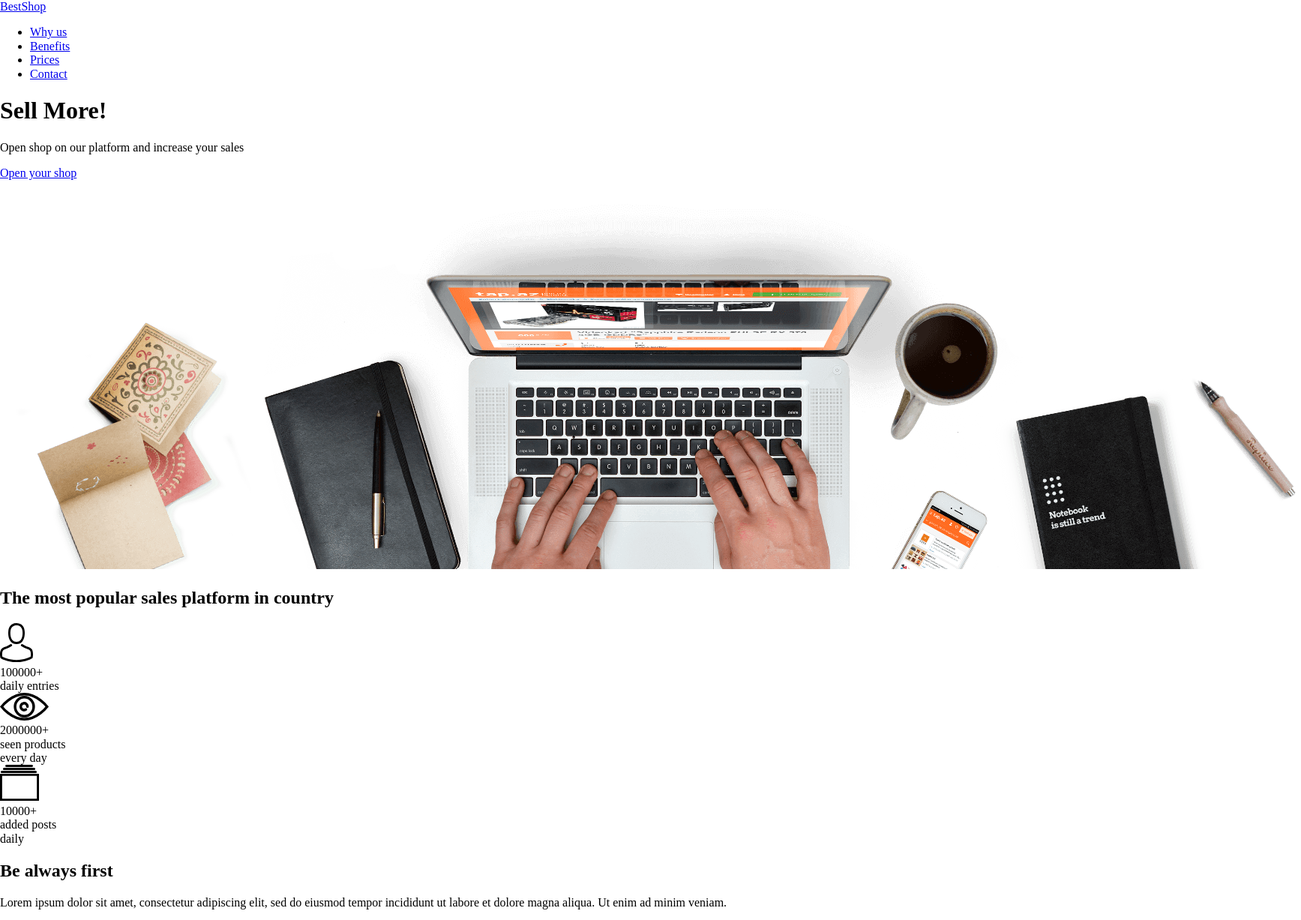
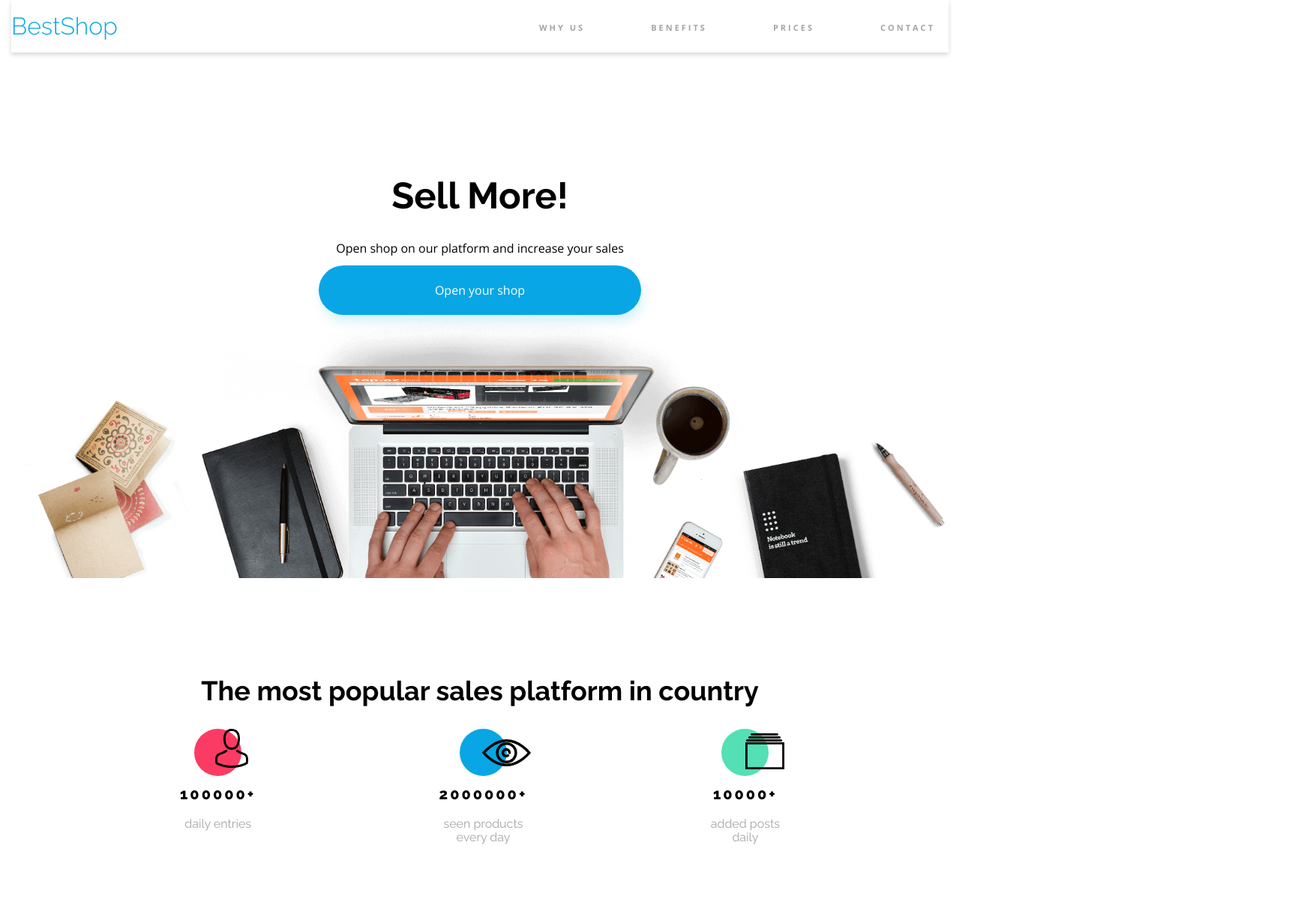
Before and after one commit to Makflay/BestShop, a website built with Parcel: page index.html in a window 1280 px wide. Shown: the top 1227 px of the page at 75% size, 1735 px wide, since content can reach past the window. Built offline with nearby package versions, Linux system fonts and the light colour scheme.

Commit message:
Was created Header, opening, statistic

```diff
--- a/index.html
+++ b/index.html
@@ -4,29 +4,36 @@
     <meta charset="UTF-8">
     <meta name="viewport" content="width=device-width, initial-scale=1.0">
     <link rel="stylesheet" href="./scss/main.scss">
-
+    <!-- <link rel="stylesheet" href="./style/style.css"> -->
     <link rel="preconnect" href="https://fonts.googleapis.com">
     <link rel="preconnect" href="https://fonts.gstatic.com" crossorigin>
     <link href="https://fonts.googleapis.com/css2?family=Open+Sans:ital,wght@0,300..800;1,300..800&family=Raleway:ital,wght@0,100..900;1,100..900&display=swap" rel="stylesheet">
     <title>Best Shop</title>
 </head>
 <body>
+  <div class="container">
     <header class="header">
-    <div class="container">
-      <a href="#" class="logo">BestShop</a>
-      <nav>
-        <ul class="header__nav">
-          <li class="nav__item">
-            <a href="#statistic" class="nav__link">Why us</a>
+      <div class="header__container">
+        <a href="#" class="header__logo">BestShop</a>
+        <nav class="header__nav">
+          <input type="checkbox" class="header__menu-btn" id="menu-btn">
+          <label for="menu-btn" class="header__menu-toggle">
+            <span class="header__menu-line"></span>
+            <span class="header__menu-line"></span>
+            <span class="header__menu-line"></span>
+          </label>
+          <ul class="header__nav-list">
+            <li class="header__nav-item">
+              <a href="#statistic" class="header__nav-link">Why us</a>
             </li>
-          <li class="nav__item">
-            <a href="#benefits" class="nav__link">Benefits</a>
+            <li class="header__nav-item">
+              <a href="#benefits" class="header__nav-link">Benefits</a>
             </li>
-          <li class="nav__item">
-            <a href="#prices" class="nav__link">Prices</a>
+            <li class="header__nav-item">
+              <a href="#prices" class="header__nav-link">Prices</a>
             </li>
-          <li class="nav__item">
-            <a href="#contact" class="nav__link">Contact</a>
+            <li class="header__nav-item">
+              <a href="#contact" class="header__nav-link">Contact</a>
             </li>
           </ul>
         </nav>
@@ -34,44 +41,44 @@
     </header>
 
     <section class="opening" id="opening">
-    <div class="container">
+      <div class="opening__content">
         <h1 class="opening__header">Sell More!</h1>
         <p class="opening__heading">Open shop on our platform and increase your sales</p>
-      <a href="#" class="btn btn--primary btn--large">Open your shop</a>
+        <a href="#" class="opening__btn btn--primary btn--large">Open your shop</a>
       </div>
       <img src="./img/Background.png" alt="Background Image" class="opening__image">
     </section>
 
     <section class="statistic" id="statistic">
-    <div class="container">
-      <h2>The most popular sales platform in country</h2>
+      <div class="statistic__container">
+        <h2 class="statistic__header">The most popular sales platform in country</h2>
         <div class="statistic__articles">
           <div class="statistic__article">
-          <div class="statistics__circle">
-            <img src="./img/Person.svg" class="statistics__img" alt="Person">
+            <div class="statistic__circle">
+              <img src="./img/Person.svg" class="statistic__img" alt="Person">
             </div>
-          <div class="statistics__number">100000+</div>
-          <div class="statistics__description">daily entries</div>
+            <div class="statistic__number">100000+</div>
+            <div class="statistic__description">daily entries</div>
           </div>
           <div class="statistic__article">
-          <div class="statistics__circle">
-            <img src="./img/Eye.svg" class="statistics__img" alt="Eye">
+            <div class="statistic__circle">
+              <img src="./img/Eye.svg" class="statistic__img" alt="Eye">
             </div>
-          <div class="statistics__number">2000000+</div>
-          <div class="statistics__description">seen products<br>every day</div>
+            <div class="statistic__number">2000000+</div>
+            <div class="statistic__description">seen products<br>every day</div>
           </div>
           <div class="statistic__article">
-          <div class="statistics__circle">
-            <img src="./img/Catalog.svg" class="statistics__img" alt="Catalog">
+            <div class="statistic__circle">
+              <img src="./img/Catalog.svg" class="statistic__img" alt="Catalog">
             </div>
-          <div class="statistics__number">10000+</div>
-          <div class="statistics__description">added posts<br>daily</div>
+            <div class="statistic__number">10000+</div>
+            <div class="statistic__description">added posts<br>daily</div>
           </div>
         </div>
       </div>
     </section>
 
-  <section class="benefits" id="benefits">
+    <!-- <section class="benefits" id="benefits">
       <div class="container">
 
         <div class="benefits__single benefits__single--notebook">
@@ -120,9 +127,9 @@
         </div>
 
       </div>
-  </section>
+    </section> -->
 
-  <section class="pricing" id="prices">
+    <!-- <section class="pricing" id="prices">
       <div class="container">
         <h2>Pricing</h2>
         <div class="pricing__boxes">
@@ -174,9 +181,9 @@
           </div>
         </div>
       </div>
-  </section>
+    </section> -->
 
-  <section class="contact" id="contact">
+    <!-- <section class="contact" id="contact">
       <div class="container">
 
         <div class="contact__column">
@@ -228,9 +235,9 @@
           </form>
         </div>
       </div>
-  </section>
+    </section> -->
 
-  <footer class="footer">
+    <!-- <footer class="footer">
       <div class="container">
         <div class="footer__info">
           <a href="#" class="logo">BestShop</a>
@@ -241,6 +248,6 @@
           <a href="https://www.facebook.com/"><img src="./img/Facebook.svg" alt="facebook"/></a>
         </div>
       </div>
-  </footer>
-
+    </footer>   -->
+  </div>
 </body>
--- a/scss/elements/_base.scss
+++ b/scss/elements/_base.scss
@@ -1,21 +1,23 @@
-@use '../settings/fonts';
-@use '../settings/colors';
-@use '../settings/mixins';
+@use '../settings/' as settings;
 
 * {
   box-sizing: border-box;
 }
 
 body {
-  font-family: fonts.$font-open-sans;
+  font-family: settings.$font-open-sans;
 }
 
 a {
   text-decoration: none;
 }
 
+li {
+  list-style: none;
+}
+
 h2 {
-  font-family: fonts.$font-raleway;
+  font-family: settings.$font-raleway;
   font-size: 2.25rem;
 }
 
@@ -23,15 +25,33 @@ h2 {
   width: 1352px;
   margin: 0 auto;
 
-  @include notebook {
+  @include settings.notebook {
+    width: 100%;
+    padding: 0 15px;
+  }
+
+  @include settings.mobile {
     width: 100%;
     padding: 0 15px;
   }
 }
 
-.logo {
-  font-family: fonts.$font-raleway;
-  font-size: 2rem;
-  font-weight: 300;
-  color: colors.$color-primary;
+.btn {
+  color: white;
+  font-weight: bold;
+  display: inline-block;
+  padding: 16px 65px;
+  border-radius: settings.$button-radius;
+  border: none;
 }
+
+.btn--primary {
+  background-color: settings.$color-primary;
+  border-radius: settings.$button-radius;
+  box-shadow: 3px 10px 14px settings.$color-primary-shadow;
+  color: settings.$color-white;
+}
+
+.btn--large {
+  padding: 22px 155px;
+}
--- /dev/null
+++ b/scss/elements/_header.scss
@@ -0,0 +1,122 @@
+@use '../settings/' as settings;
+
+.header {
+  height: 70px;
+  box-shadow: 0 3px 6px rgba(0, 0, 0, .16);
+
+  &__container {
+    display: flex;
+    justify-content: space-between;
+    align-items: center;
+    height: 100%;
+  }
+
+  &__logo {
+    font-family: settings.$font-raleway;
+    font-size: 2rem;
+    font-weight: 300;
+    color: settings.$color-primary;
+  }
+
+  &__nav-list {
+    display: flex;
+
+    @include settings.mobile {
+      position: absolute;
+      left: 0;
+      top: 95px;
+      flex-direction: column;
+      background-color: white;
+      width: 100%;
+      padding-bottom: 20px;
+      display: none;
+    }
+  }
+
+  &__nav-item {
+    padding: 0 26px;
+
+    &:last-child {
+      padding-right: 0;
+    }
+
+    @include settings.mobile {
+      padding: 0;
+    }
+  }
+
+  &__nav-link {
+    color: settings.$color-grey;
+    font-weight: 700;
+    font-size: 0.6875rem;
+    text-transform: uppercase;
+    padding: 28px 18px 22px;
+    border-bottom: 4px solid transparent;
+    letter-spacing: 0.1875rem;
+
+    &:hover {
+      color: settings.$color-black;
+      border-color: settings.$color-primary;
+    }
+
+    @include settings.mobile {
+      display: block;
+      padding: 14px 20px;
+    }
+  }
+
+  &__menu-btn {
+    display: none;
+    position: absolute;
+    top: -9999px;
+    left: -9999px;
+    opacity: 0;
+
+    @include settings.mobile {
+      &:checked {
+        ~ .header__nav-list {
+          display: flex;
+        }
+
+        ~ .header__menu-toggle {
+          .header__menu-line {
+            &:nth-child(1) {
+              transform: rotate(45deg) translate(2px, 5px);
+            }
+            &:nth-child(2) {
+              opacity: 0;
+            }
+            &:nth-child(3) {
+              transform: rotate(-45deg) translate(2px, -5px);
+            }
+          }
+        }
+      }
+    }
+  }
+
+  &__menu-toggle {
+    display: none;
+
+    @include settings.mobile {
+      display: block;
+    }
+  }
+
+  &__menu-line {
+    width: 20px;
+    height: 2px;
+    display: block;
+    margin-bottom: 3px;
+    background-color: settings.$color-primary;
+    transition: .3s all ease-in-out;
+
+    &:last-child {
+      margin-bottom: 0;
+    }
+
+    @include settings.mobile {
+      display: block;
+    }
+  }
+}
--- /dev/null
+++ b/scss/elements/_index.scss
@@ -0,0 +1,4 @@
+@forward 'base';
+@forward 'header';
+@forward 'opening';
+@forward 'statistics';
--- /dev/null
+++ b/scss/elements/_opening.scss
@@ -0,0 +1,49 @@
+@use '../settings/' as settings;
+
+.opening {
+  display: flex;
+  flex-direction: column;
+  justify-content: center;
+
+  &__content {
+    margin-top: 130px;
+    text-align: center;
+
+    @include settings.mobile {
+      margin-top: 100px;
+    }
+  }
+
+  &__header {
+    font-family: settings.$font-raleway;
+    font-size: 3.0625rem;
+  }
+
+  &__heading {
+    margin-top: 20px;
+    margin-bottom: 38px;
+
+    @include settings.mobile {
+      padding: 0 70px;
+    }
+  }
+
+  &__image {
+    width: 100%;
+    height: auto;
+
+    @include settings.mobile {
+      width: 220%;
+      transform: translateX(-28%);
+    }
+  }
+
+  &__btn {
+
+    @include settings.mobile {
+      margin: 0 15px;
+      padding: 16px 0;
+      display: block;
+    }
+  }
+}
--- /dev/null
+++ b/scss/elements/_statistics.scss
@@ -0,0 +1,111 @@
+@use '../settings/' as settings;
+
+.statistic {
+  margin-top: 100px;
+
+  @include settings.mobile {
+    margin-top: 50px;
+  }
+
+  &__container {
+    max-width: 800px;
+    margin: 100px auto 120px;
+    display: flex;
+    flex-direction: column;
+    justify-content: space-between;
+
+    @include settings.mobile {
+      margin: 35px auto 50px;
+      align-items: center;
+
+    }
+  }
+
+  &__header {
+    text-align: center;
+  }
+
+  &__articles {
+    display: flex;
+    justify-content: space-between;
+
+    @include settings.mobile {
+      flex-direction: column;
+    }
+  }
+
+  &__article {
+    max-width: 160px;
+    display: flex;
+    flex-direction: column;
+    justify-content: flex-start;
+    align-items: center;
+    text-align: center;
+    font-family: settings.$font-raleway;
+
+    @include settings.mobile {
+      margin-bottom: 35px;
+
+      &:last-child {
+        margin-bottom: 0;
+      }
+    }
+
+    &:nth-child(1) {
+      .statistic__circle {
+        background-color: settings.$color-redish;
+      }
+
+      .statistic__img {
+        top: 0;
+        left: 45%;
+      }
+    }
+
+    &:nth-child(2) {
+      .statistic__circle {
+        background-color: settings.$color-primary;
+      }
+
+      .statistic__img {
+        top: 14px;
+        left: 47%;
+      }
+    }
+
+
+    &:nth-child(3) {
+      .statistic__circle {
+        background-color: settings.$color-green;
+      }
+
+      .statistic__img {
+        top: 6px;
+        left: 50%;
+      }
+    }
+  }
+
+  &__circle {
+    border-radius: 50%;
+    width: 63px;
+    height: 63px;
+    position: relative;
+  }
+
+  &__img {
+    position: absolute;
+  }
+
+  &__number {
+    font-size: 1.25rem;
+    font-weight: 800;
+    letter-spacing: 0.1875rem;
+    margin-top: 13px;
+  }
+
+  &__description {
+    color: settings.$color-grey;
+    margin-top: 19px;
+  }
+}
--- a/scss/main.scss
+++ b/scss/main.scss
@@ -1,2 +1,2 @@
-@use './generic/reset';
-//@use 'settings';
+@use './generic/reset' as reset; //?
+@use 'elements';
--- a/scss/settings/_index.scss
+++ b/scss/settings/_index.scss
@@ -1,5 +1,4 @@
-@use 'fonts';
-@use 'colors';
-@use 'mixins';
-
-$button-radius: 35px;
+@forward 'fonts';
+@forward 'colors';
+@forward 'mixins';
+@forward 'variables';
--- a/scss/settings/_mixins.scss
+++ b/scss/settings/_mixins.scss
@@ -3,3 +3,9 @@
     @content;
   }
 }
+
+@mixin mobile {
+  @media (max-width: 792px) {
+    @content;
+  }
+}
--- /dev/null
+++ b/scss/settings/_variables.scss
@@ -0,0 +1 @@
+$button-radius: 35px;
```
Lines whose indentation alone changed are shown as unchanged.
